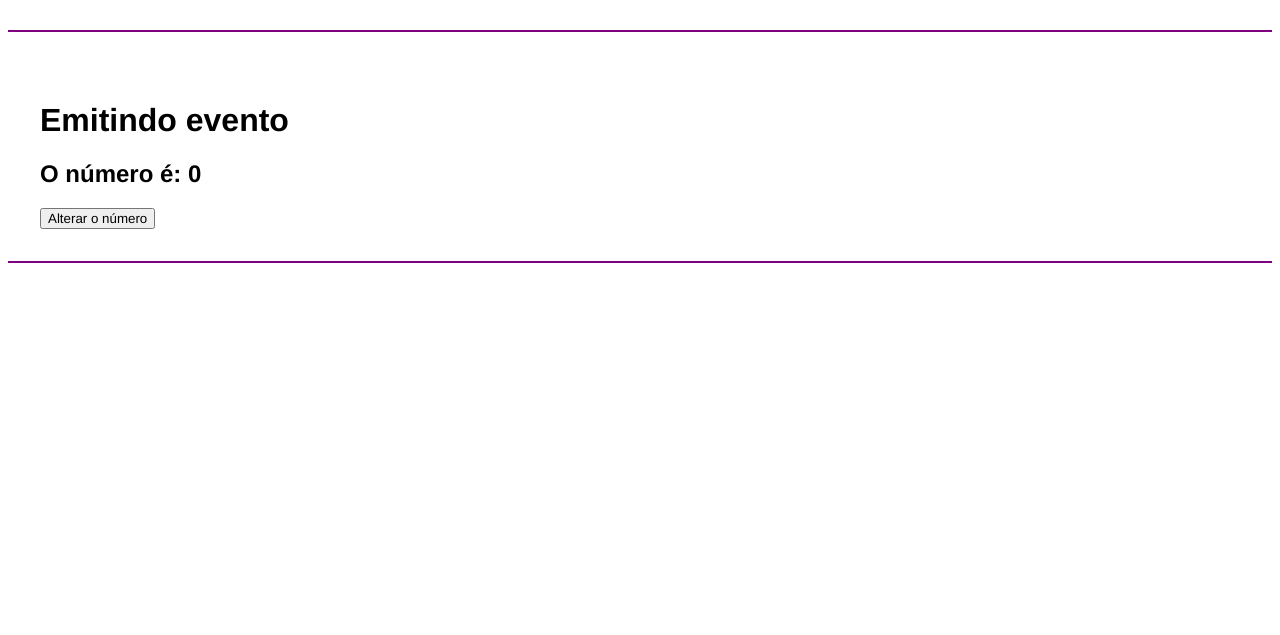
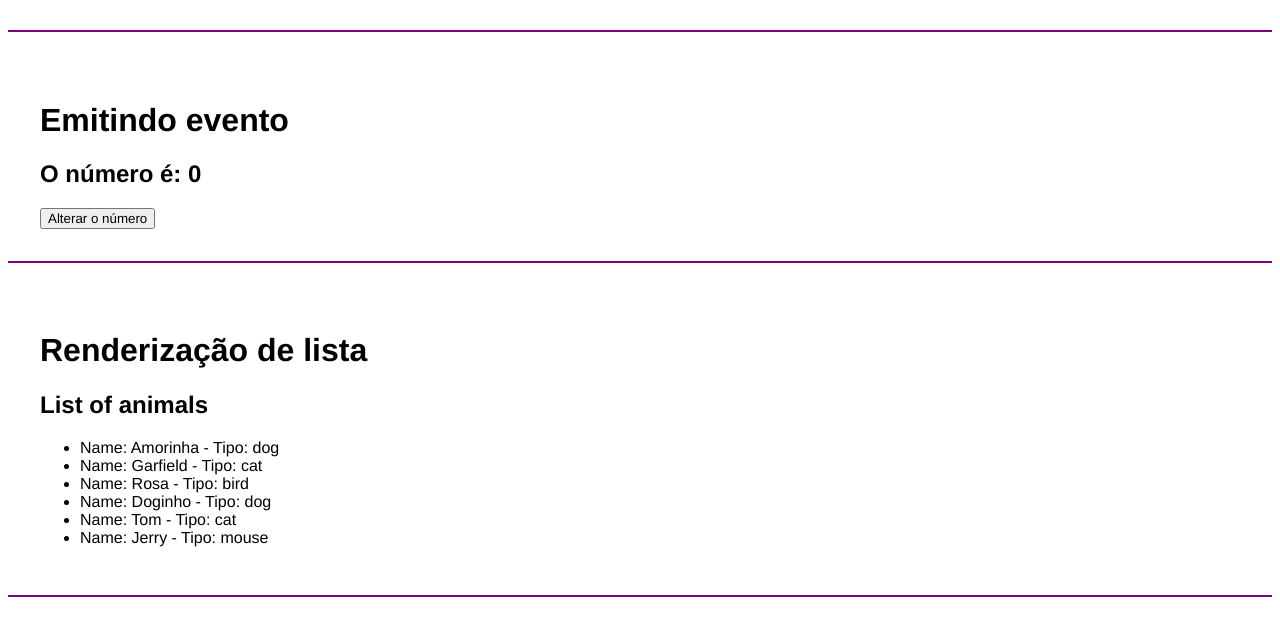
Before and after one commit to Christian-Lopes/bootcamps-DIO, an Angular app in the folder bootcamp-santander-fullstack-2022/2 - angular/001- angula-13/curso-angular/: page / in a window 1280 px wide. Shown: the part 1290-1925 px from the top of the page. Built offline with nearby package versions, Linux system fonts and the light colour scheme.

Commit message:
Tópico 12: Renderização de lista

```diff
--- a/bootcamp-santander-fullstack-2022/2 - angular/001- angula-13/curso-angular/src/app/app.component.html
+++ b/bootcamp-santander-fullstack-2022/2 - angular/001- angula-13/curso-angular/src/app/app.component.html
@@ -5,3 +5,4 @@
 <app-if-render></app-if-render>
 <app-eventos></app-eventos>
 <app-emitter></app-emitter>
+<app-list-render></app-list-render>
--- a/bootcamp-santander-fullstack-2022/2 - angular/001- angula-13/curso-angular/src/app/app.module.ts
+++ b/bootcamp-santander-fullstack-2022/2 - angular/001- angula-13/curso-angular/src/app/app.module.ts
@@ -10,6 +10,7 @@
 import { EventosComponent } from './components/eventos/eventos.component';
 import { EmitterComponent } from './components/emitter/emitter.component';
 import { ChangeNumberComponent } from './components/change-number/change-number.component';
+import { ListRenderComponent } from './components/list-render/list-render.component';
 
 @NgModule({
   declarations: [
@@ -20,7 +21,8 @@
     IfRenderComponent,
     EventosComponent,
     EmitterComponent,
-    ChangeNumberComponent
+    ChangeNumberComponent,
+    ListRenderComponent
   ],
   imports: [
     BrowserModule,
--- /dev/null
+++ b/bootcamp-santander-fullstack-2022/2 - angular/001- angula-13/curso-angular/src/app/components/list-render/list-render.component.html
@@ -0,0 +1,7 @@
+<div class="class">
+    <h1> Renderização de lista </h1>
+    <h2>List of animals</h2>
+    <ul>
+        <li *ngFor="let animal of animals">Name: {{ animal.name }} - Tipo: {{ animal.type }}</li>
+    </ul>
+</div>
--- /dev/null
+++ b/bootcamp-santander-fullstack-2022/2 - angular/001- angula-13/curso-angular/src/app/components/list-render/list-render.component.ts
@@ -0,0 +1,21 @@
+import { Component, OnInit } from '@angular/core';
+
+@Component({
+  selector: 'app-list-render',
+  templateUrl: './list-render.component.html',
+  styleUrls: ['./list-render.component.css'],
+})
+export class ListRenderComponent implements OnInit {
+  animals = [
+    { name: 'Amorinha', type: 'dog' },
+    { name: 'Garfield', type: 'cat' },
+    { name: 'Rosa', type: 'bird' },
+    { name: 'Doginho', type: 'dog' },
+    { name: 'Tom', type: 'cat' },
+    { name: 'Jerry', type: 'mouse' },
+  ];
+
+  constructor() {}
+
+  ngOnInit(): void {}
+}
```
Also changed, not shown: bootcamp-santander-fullstack-2022/2 - angular/001- angula-13/curso-angular/src/app/components/list-render/list-render.component.css (added), 1 other file (tests, documents, lock files or other folders).
